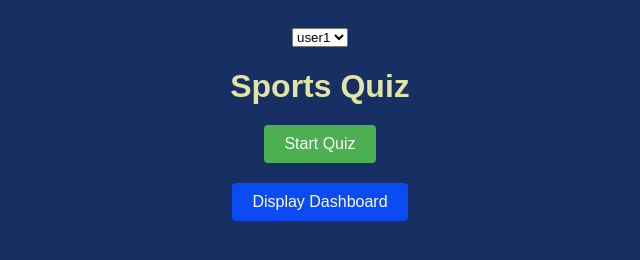
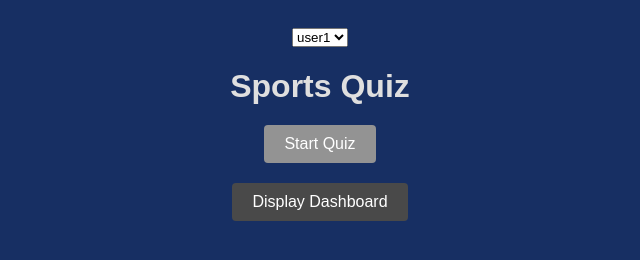
Before and after one commit to misterfancypantsfancy/sportsQuiz, a website: page public/index.html in a window 1280 px wide. Shown: the whole page, without its empty margins (320-960 px from the left). Drawn offline with Linux system fonts and the light colour scheme; no server answers.

Commit message:
changed colors to grayscale

```diff
--- a/public/main.css
+++ b/public/main.css
@@ -4,6 +4,7 @@ body{
     text-align: center;
     padding: 20px;
     background: rgb(23, 47, 99);
+    filter: grayscale(100%);
 }
 
 h1{
```
